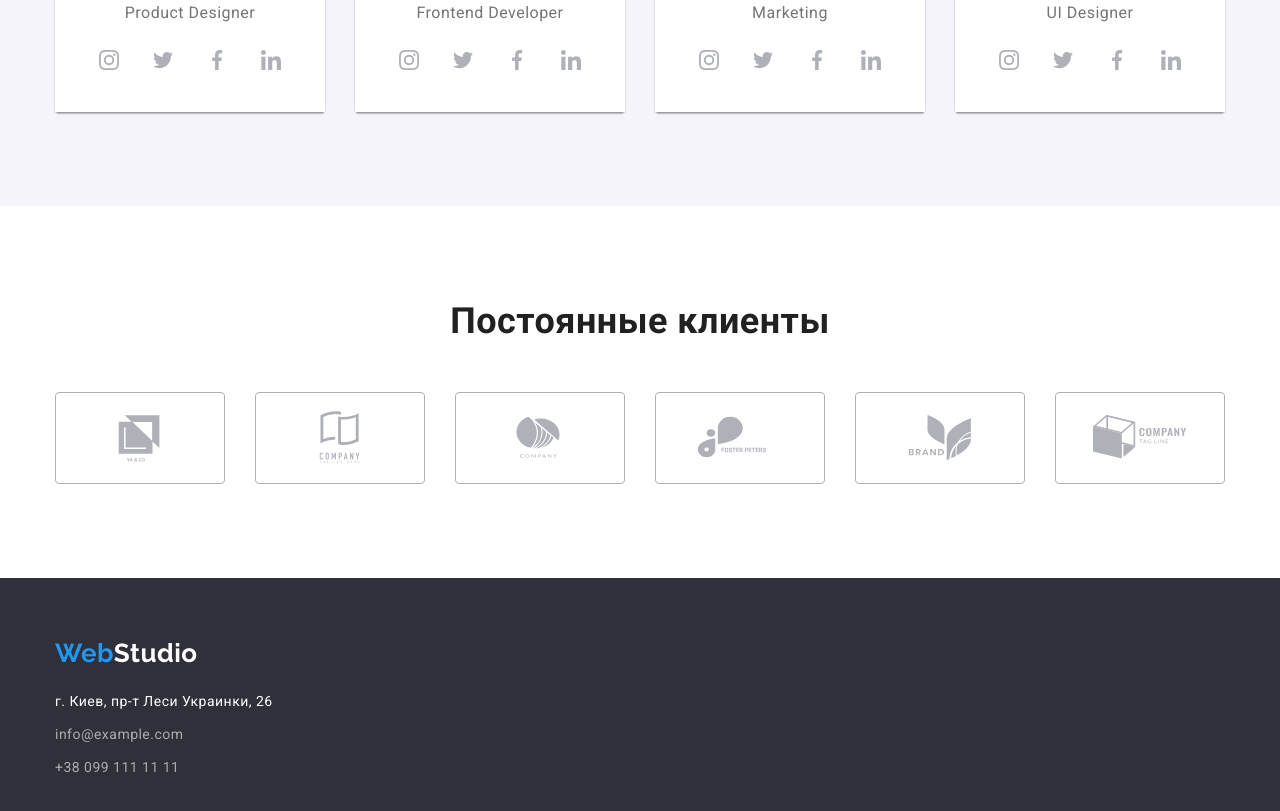
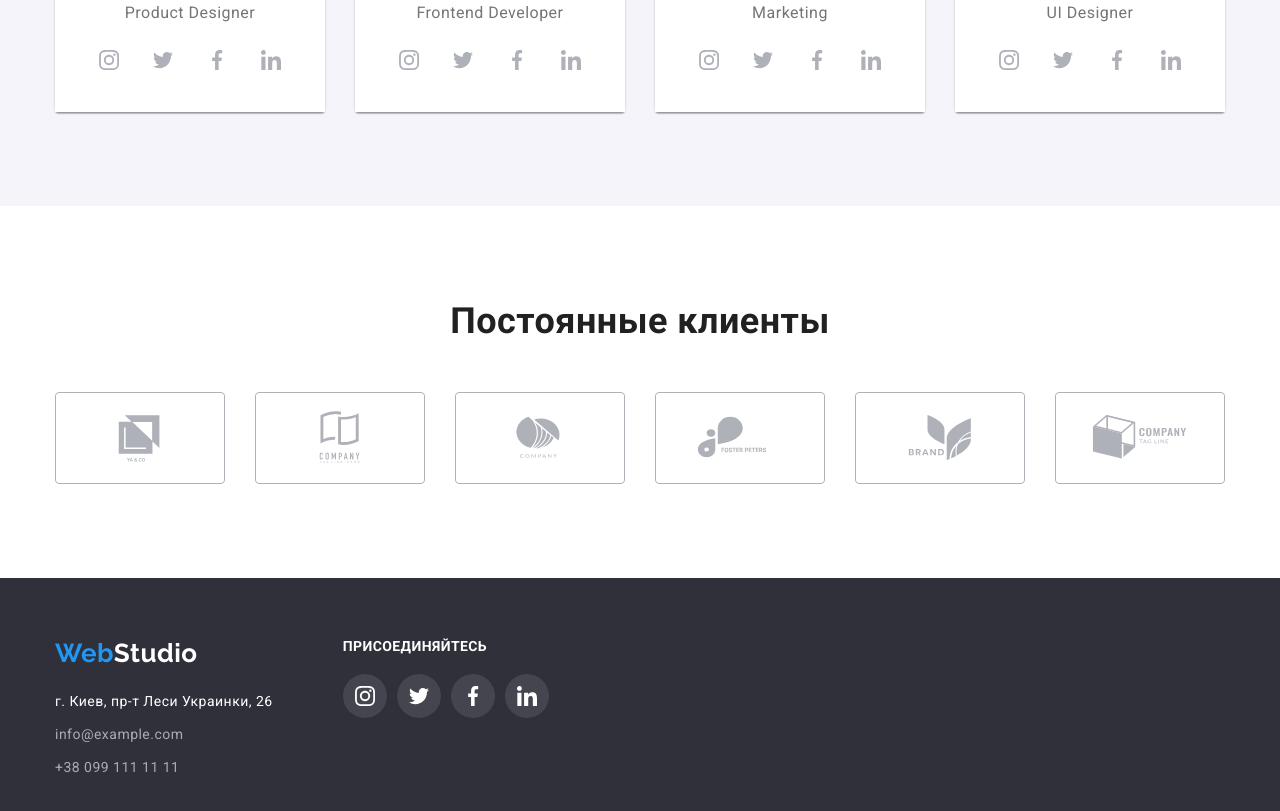
Before and after one commit to beligrous/goit-markup-hw-04, a plain HTML site: page index.html in a window 1280 px wide. Shown: the part 2099-2910 px from the top of the page. Drawn offline with nearby package versions, Linux system fonts and the light colour scheme.

Commit message:
add footer icons

```diff
--- a/css/styles.css
+++ b/css/styles.css
@@ -483,3 +483,44 @@ ul {
   display: block;
   margin-top: 9px;
 }
+
+.foot > .container {
+  display: flex;
+}
+
+.join {
+  margin-left: 70px;
+}
+
+.join-title {
+  font-size: 14px;
+  line-height: calc(16 / 14);
+  letter-spacing: 0.03em;
+  text-transform: uppercase;
+  color: #ffffff;
+  margin-bottom: 20px;
+}
+
+.join-list {
+  display: flex;
+  gap: 10px;
+}
+
+.join-soc {
+  display: flex;
+  justify-content: center;
+  align-items: center;
+  width: 44px;
+  height: 44px;
+  border-radius: 50%;
+  background-color: rgba(255, 255, 255, 0.1);
+}
+
+.join-soc:hover,
+.join-soc:focus {
+  background-color: var(--activ-text-color);
+}
+
+.join-icon {
+  fill: #ffffff;
+}
--- a/index.html
+++ b/index.html
@@ -499,6 +499,7 @@
     <!-- Подвал -->
     <footer class="foot">
       <div class="container">
+        <div class="address">
           <a class="logo link" href="./index.html" lang="en"
             ><span class="logo-color logo">Web</span>Studio</a
           >
@@ -512,6 +513,60 @@
             >
           </address>
         </div>
+        <div class="join">
+          <h3 class="join-title">Присоединяйтесь</h3>
+          <ul class="join-list">
+            <li class="list">
+              <a
+                class="join-soc link"
+                href="https://www.instagram.com"
+                target="_blank"
+                rel="noopener noreferrer"
+              >
+                <svg class="join-icon" width="20" height="20">
+                  <use href="./images/icons.svg#icon-instagram"></use>
+                </svg>
+              </a>
+            </li>
+            <li class="list">
+              <a
+                class="join-soc link"
+                href="https://www.twitter.com"
+                target="_blank"
+                rel="noopener noreferrer"
+              >
+                <svg class="join-icon" width="20" height="20">
+                  <use href="./images/icons.svg#icon-twitter"></use>
+                </svg>
+              </a>
+            </li>
+            <li class="list">
+              <a
+                class="join-soc link"
+                href="https://www.facebook.com"
+                target="_blank"
+                rel="noopener noreferrer"
+              >
+                <svg class="join-icon" width="20" height="20">
+                  <use href="./images/icons.svg#icon-facebook"></use>
+                </svg>
+              </a>
+            </li>
+            <li class="list">
+              <a
+                class="join-soc link"
+                href="https://www.linkedin.com"
+                target="_blank"
+                rel="noopener noreferrer"
+              >
+                <svg class="join-icon" width="20" height="20">
+                  <use href="./images/icons.svg#icon-linkedin"></use>
+                </svg>
+              </a>
+            </li>
+          </ul>
+        </div>
+      </div>
     </footer>
   </body>
 </html>
```
Lines whose indentation alone changed are shown as unchanged.
